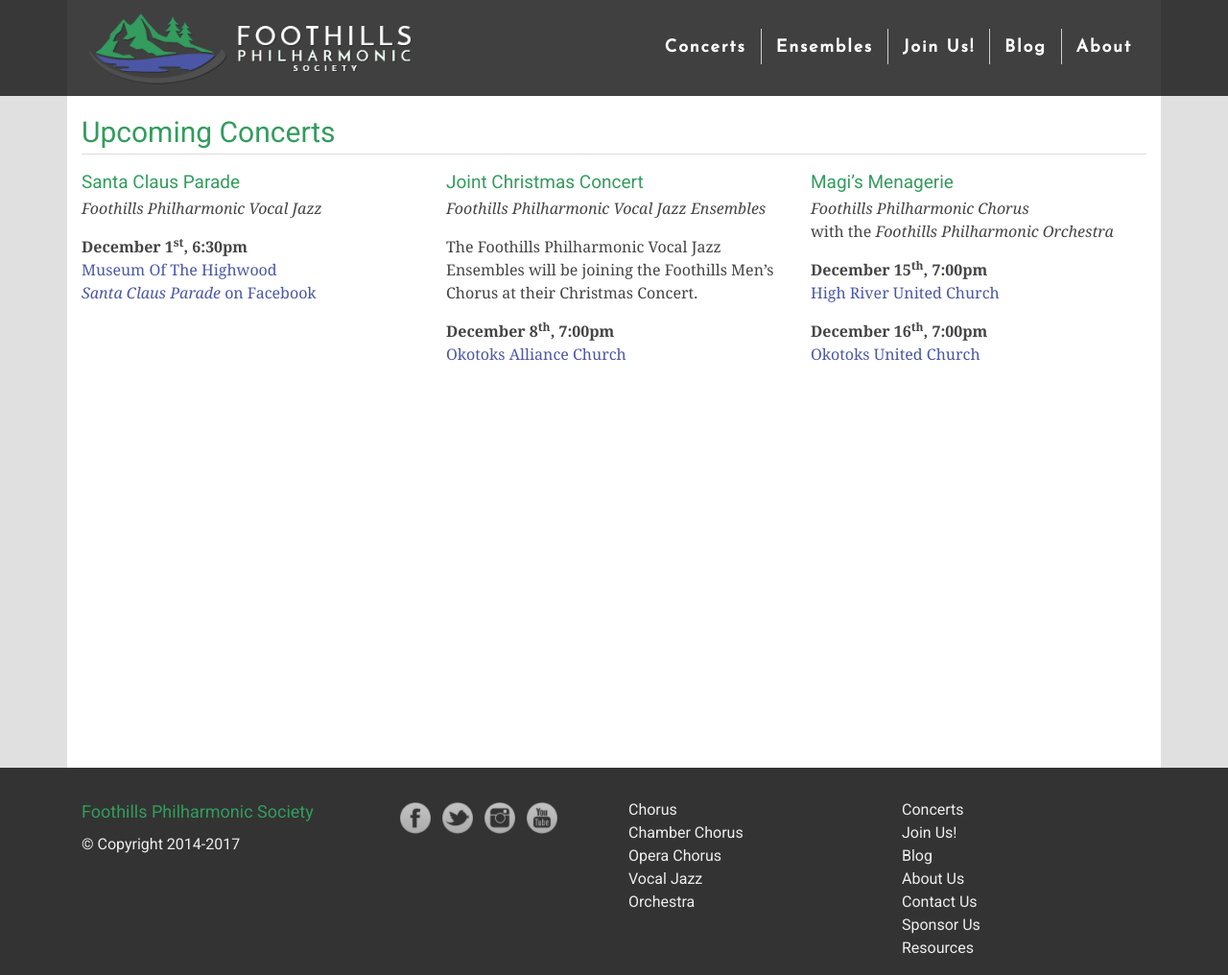
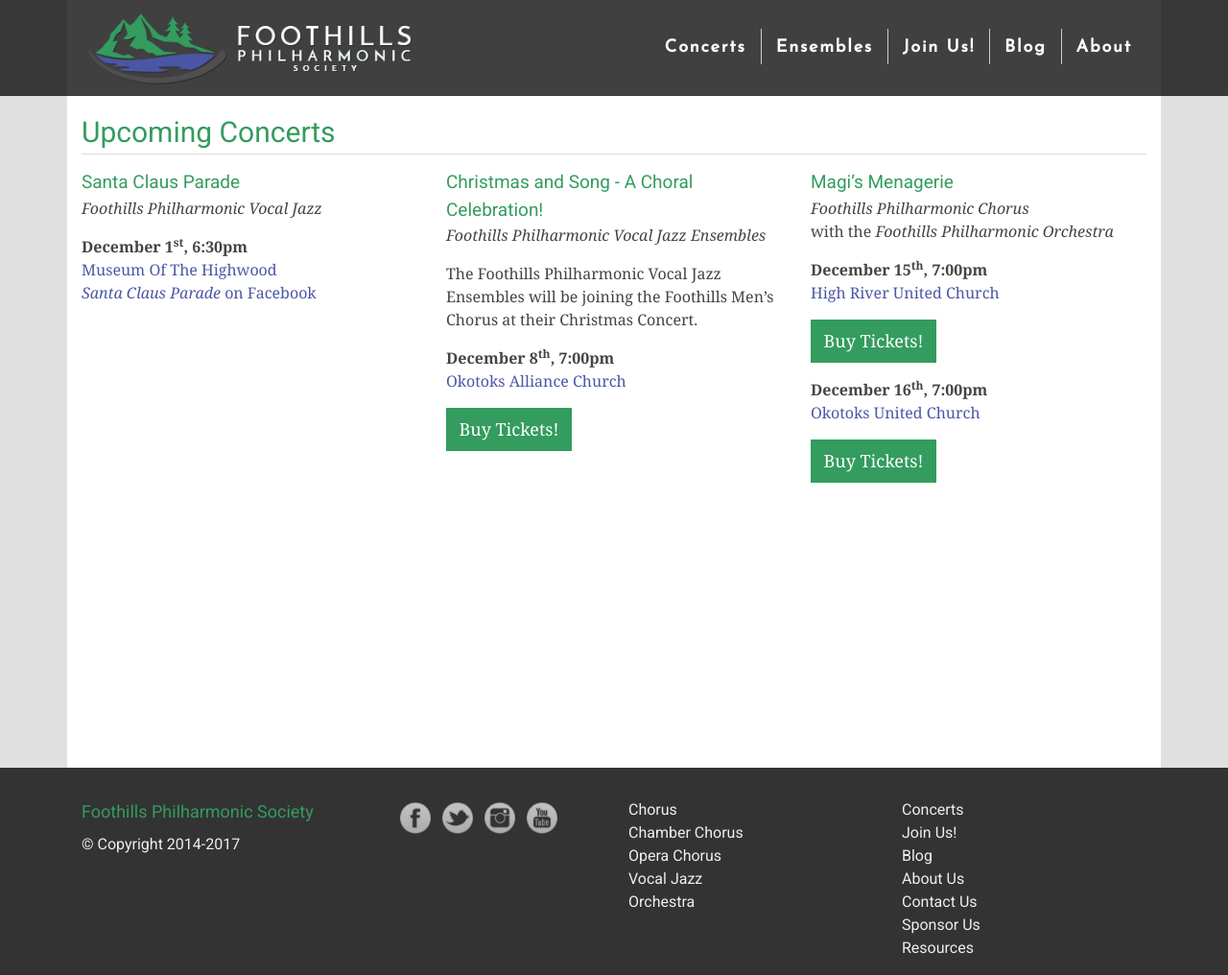
Before and after one commit to percyhanna/fps, a Jekyll site: the page built from concerts.html, in a window 1280 px wide and 1016 px high. Shown: the whole window at 96% size. Built offline with Jekyll 4.4.1, drawn with Linux system fonts in a browser that asks for light colours; nearby versions of some CDN libraries; Markdown is read by kramdown in place of the engine named in the settings.

Commit message:
Add links for concert tickets

```diff
--- a/concerts.html
+++ b/concerts.html
@@ -18,12 +18,15 @@
           </div>
 
           <div class="col-md-4 col-12">
-            <h5 class="tight">Joint Christmas Concert</h5>
+            <h5 class="tight">Christmas and Song - A Choral Celebration!</h5>
             <p><em>Foothills Philharmonic Vocal Jazz Ensembles</em></p>
             <p>The Foothills Philharmonic Vocal Jazz Ensembles will be joining the Foothills Men’s Chorus at their Christmas Concert.</p>
             <p>
               <strong>December 8<sup>th</sup>, 7:00pm</strong><br>
               <a href="https://www.google.ca/maps/place/Okotoks+Alliance+Church/@50.7508584,-113.9767135,15z/data=!4m5!3m4!1s0x0:0x879787dbcf97e8d!8m2!3d50.7508584!4d-113.9767135" target="_blank">Okotoks Alliance Church</a>
+            </p>
+            <p>
+              <a class="link-button" href="https://www.brownpapertickets.com/event/3179486" target="_blank">Buy Tickets!</a>
             </p>
           </div>
 
@@ -38,11 +41,17 @@
               <strong>December 15<sup>th</sup>, 7:00pm</strong><br>
               <a href="https://www.google.ca/maps/place/High+River+United+Church/@50.5812579,-113.8754792,17z/data=!3m1!4b1!4m5!3m4!1s0x53719514556bc617:0x6c2ee3cdac15208!8m2!3d50.5812579!4d-113.8732905" target="_blank">High River United Church</a>
             </p>
+            <p>
+              <a class="link-button" href="https://www.brownpapertickets.com/event/3179523" target="_blank">Buy Tickets!</a>
+            </p>
 
             <p>
               <strong>December 16<sup>th</sup>, 7:00pm</strong><br>
               <a href="https://www.google.ca/maps/place/Okotoks+United+Church/@50.724914,-113.979771,15z/data=!4m2!3m1!1s0x0:0x9f916ee0400c6c6f" target="_blank">Okotoks United Church</a>
             </p>
+            <p>
+              <a class="link-button" href="https://www.brownpapertickets.com/event/3179537" target="_blank">Buy Tickets!</a>
+            </p>
           </div>
 
         </div>
--- a/css/new-design.css
+++ b/css/new-design.css
@@ -506,3 +506,12 @@
   padding: 8px 12px;
   text-align: center;
 }
+
+.link-button {
+  background-color: #339c5e;
+  color: #fff;
+  padding: 0.5em 0.75em;
+  margin: 0 auto;
+  display: inline-block;
+  font-size: 18px;
+}
```
